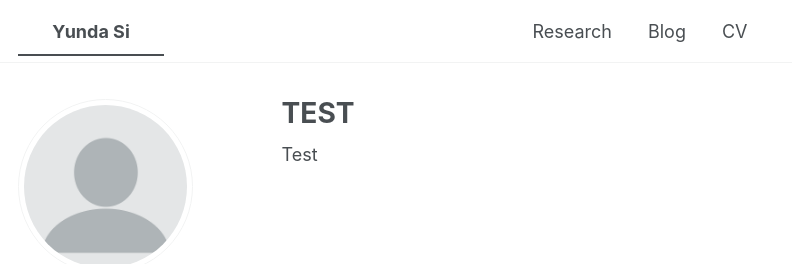
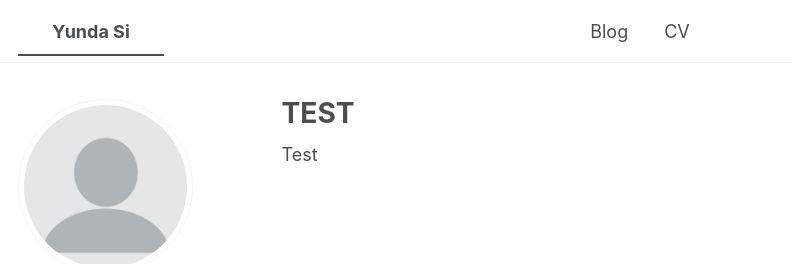
Before and after one commit to yunda-si/yunda-si.github.io, a Jekyll site: the page built from _pages/about.md, in a window 1280 px wide. Shown: the top 264 px of the page, without its empty margins (0-792 px from the left). Built offline with Jekyll 4.4.1, drawn with Linux system fonts in a browser that asks for light colours; a style sheet for code colours, icons or effects is not loaded.

Commit message:
Update navigation.yml

```diff
--- a/_data/navigation.yml
+++ b/_data/navigation.yml
@@ -8,8 +8,6 @@
 #      Markdown formatted page while the second is generated using JSON.
 
 main:
-  - title: "Research"
-    url: /Research/
 
   - title: "Blog"
     url: /year-archive/
```
